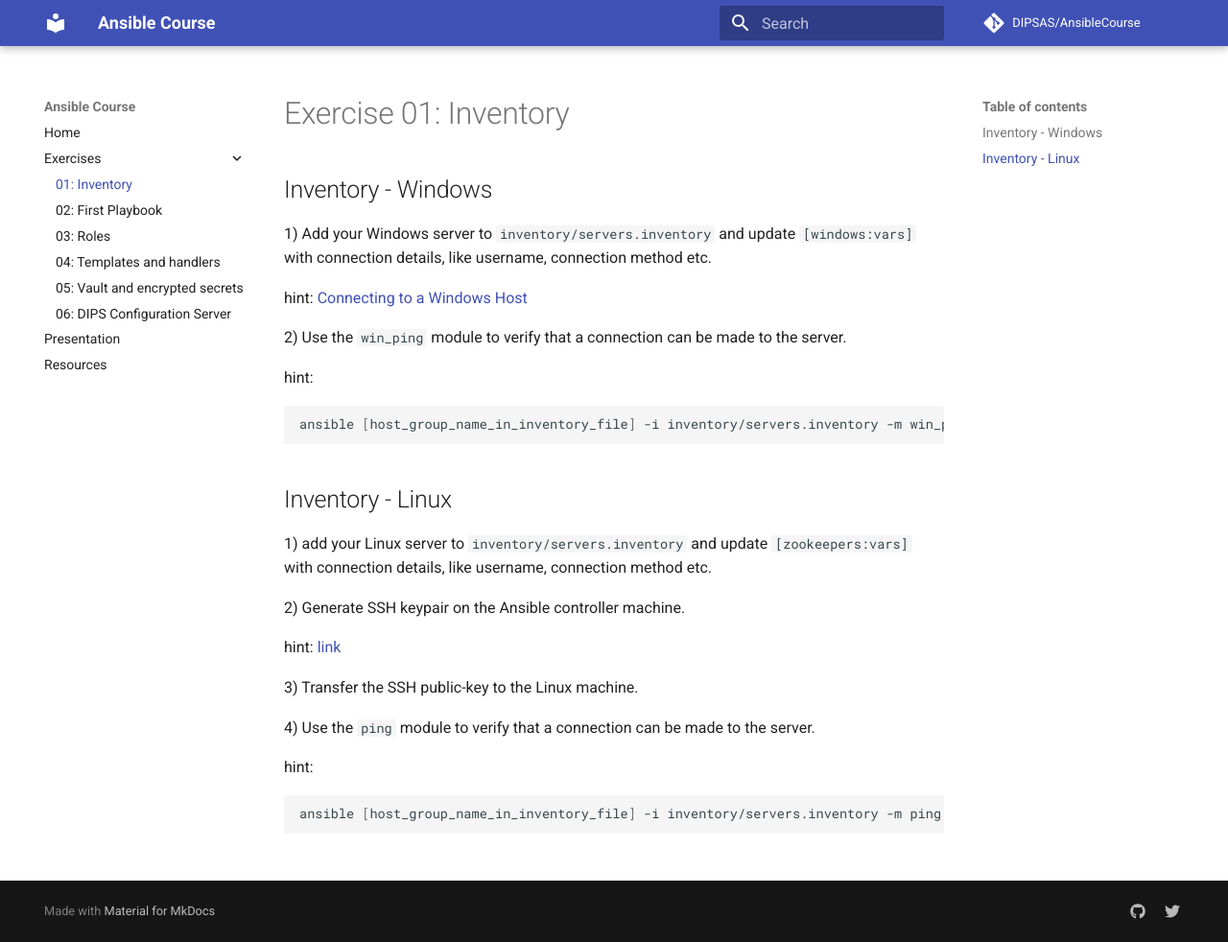
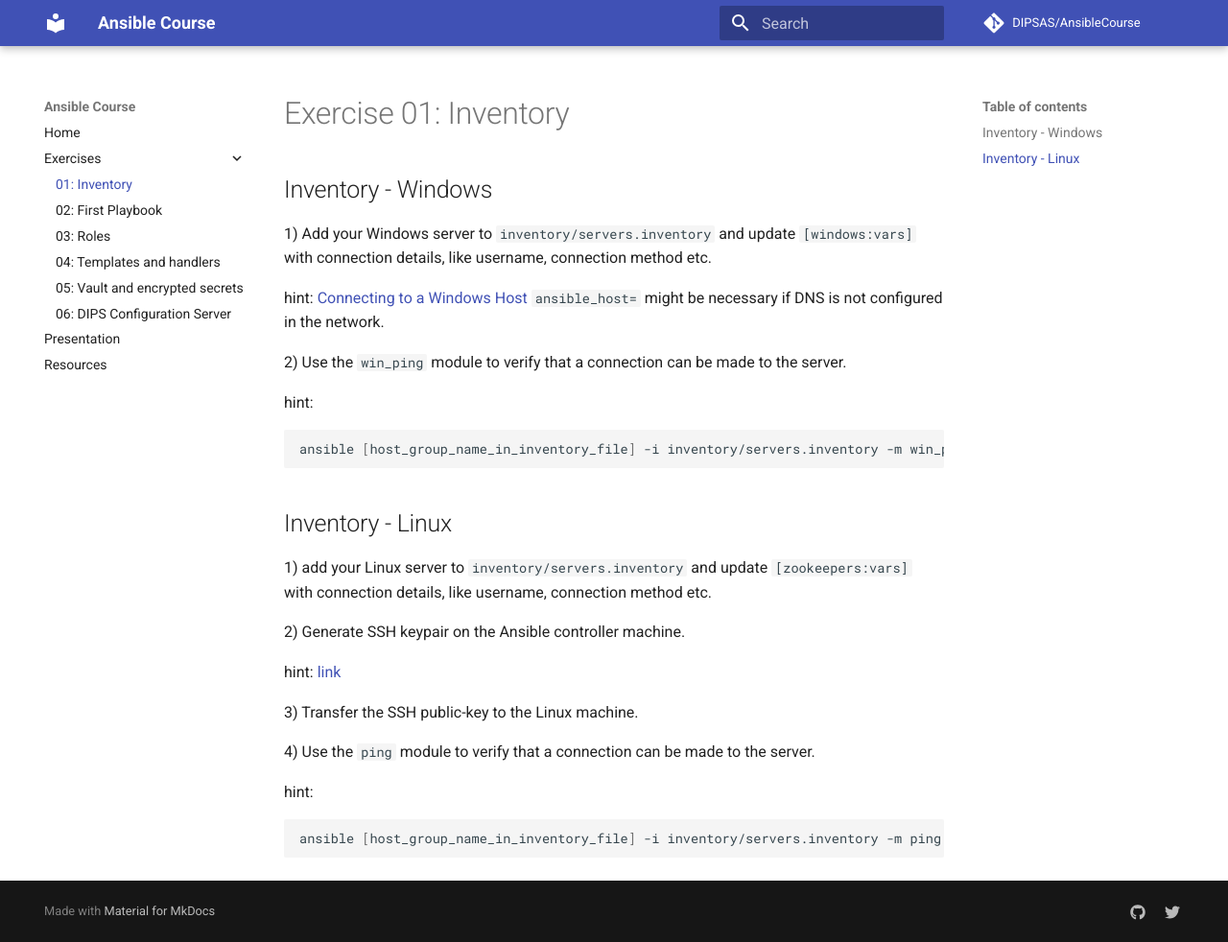
Before and after one commit to DIPSAS/AnsibleCourse, an MkDocs documentation site: the page built from docs/exercises/01-Inventory.md, in a window 1280 px wide and 982 px high. Shown: the whole window at 96% size. Built offline with MkDocs 1.6.1 and Material for MkDocs 9.7.7, drawn with Linux system fonts in a browser that asks for light colours; comment, search, counter and statistics services are not loaded.

Commit message:
clearify ansible_host

```diff
--- a/docs/exercises/01-Inventory.md
+++ b/docs/exercises/01-Inventory.md
@@ -5,6 +5,7 @@
 1) Add your Windows server to `inventory/servers.inventory` and update `[windows:vars]` with connection details, like username, connection method etc.
 
 hint: [Connecting to a Windows Host](https://www.ansible.com/blog/connecting-to-a-windows-host)
+`ansible_host=` might be necessary if DNS is not configured in the network.
 
 2) Use the `win_ping` module to verify that a connection can be made to the server.
 
```
